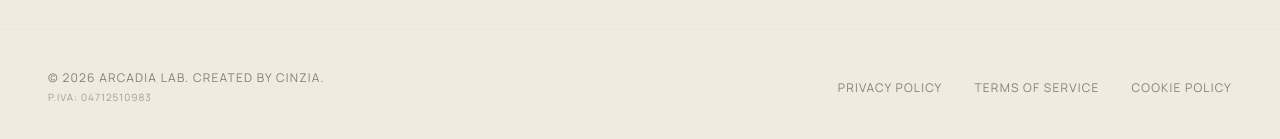
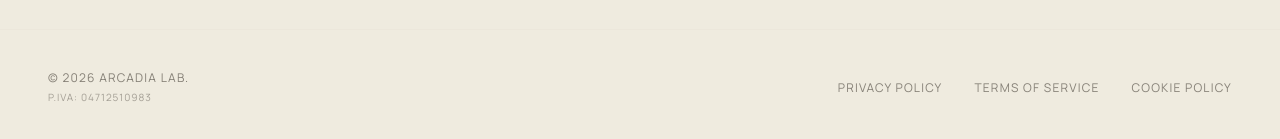
Before and after one commit to arcadialab-web/web-test, a React (Vite) app: page /cookie-policy in a window 1280 px wide. Shown: the part 1874-2013 px from the top of the page. Built offline with nearby package versions, Linux system fonts and the light colour scheme.

Commit message:
refactor: Improve footer and registration text
Update the footer to remove personal attribution. Add a link to the privacy policy within the registration form.

```diff
--- a/src/components/Footer.tsx
+++ b/src/components/Footer.tsx
@@ -54,7 +54,7 @@ export default function Footer() {
         <div className="flex flex-col md:flex-row justify-between items-center px-6 md:px-12 py-10 w-full gap-6 border-t border-outline-variant/20">
           <div className="flex flex-col space-y-1 text-center md:text-left">
             <p className="font-label text-xs tracking-widest uppercase text-on-surface-variant/70">
-              © {new Date().getFullYear()} Arcadia Lab. Created by Cinzia.
+              © {new Date().getFullYear()} Arcadia Lab.
             </p>
             <p className="font-label text-[10px] tracking-widest uppercase text-on-surface-variant/50">
               P.IVA: 04712510983
--- a/src/components/Navbar.tsx
+++ b/src/components/Navbar.tsx
@@ -1,4 +1,4 @@
-import { useState, useEffect } from 'react';
+import React, { useState, useEffect } from 'react';
 import { motion, AnimatePresence } from 'motion/react';
 import { Link, useLocation, useNavigate } from 'react-router-dom';
 
--- a/src/components/Registration.tsx
+++ b/src/components/Registration.tsx
@@ -1,3 +1,5 @@
+import { Link } from 'react-router-dom';
+
 export default function Registration() {
   return (
     <section className="py-32 bg-surface" id="register">
@@ -98,6 +100,16 @@ export default function Registration() {
                     Accetto il pagamento extra della tessera associativa/assicurativa annuale di € 20.
                   </span>
                 </label>
+
+                <label className="flex items-start gap-4 cursor-pointer group">
+                  <div className="relative flex items-center justify-center mt-0.5">
+                    <input type="checkbox" required className="peer appearance-none w-5 h-5 border border-outline-variant rounded-sm checked:bg-primary checked:border-primary transition-colors cursor-pointer" />
+                    <span className="material-symbols-outlined absolute text-white text-sm opacity-0 peer-checked:opacity-100 pointer-events-none transition-opacity font-bold">check</span>
+                  </div>
+                  <span className="text-sm text-on-surface-variant leading-relaxed group-hover:text-on-surface transition-colors">
+                    Ho letto e accetto la <Link to="/privacy-policy" className="text-primary hover:underline underline-offset-4">Privacy Policy</Link> e i <Link to="/terms-of-service" className="text-primary hover:underline underline-offset-4">Termini e Condizioni</Link> *
+                  </span>
+                </label>
               </div>
 
               <button type="submit" className="w-full py-4 bg-primary text-on-primary rounded-md font-bold mt-8 shadow-xl shadow-primary/20 hover:bg-opacity-90 transition-all duration-300">
```
